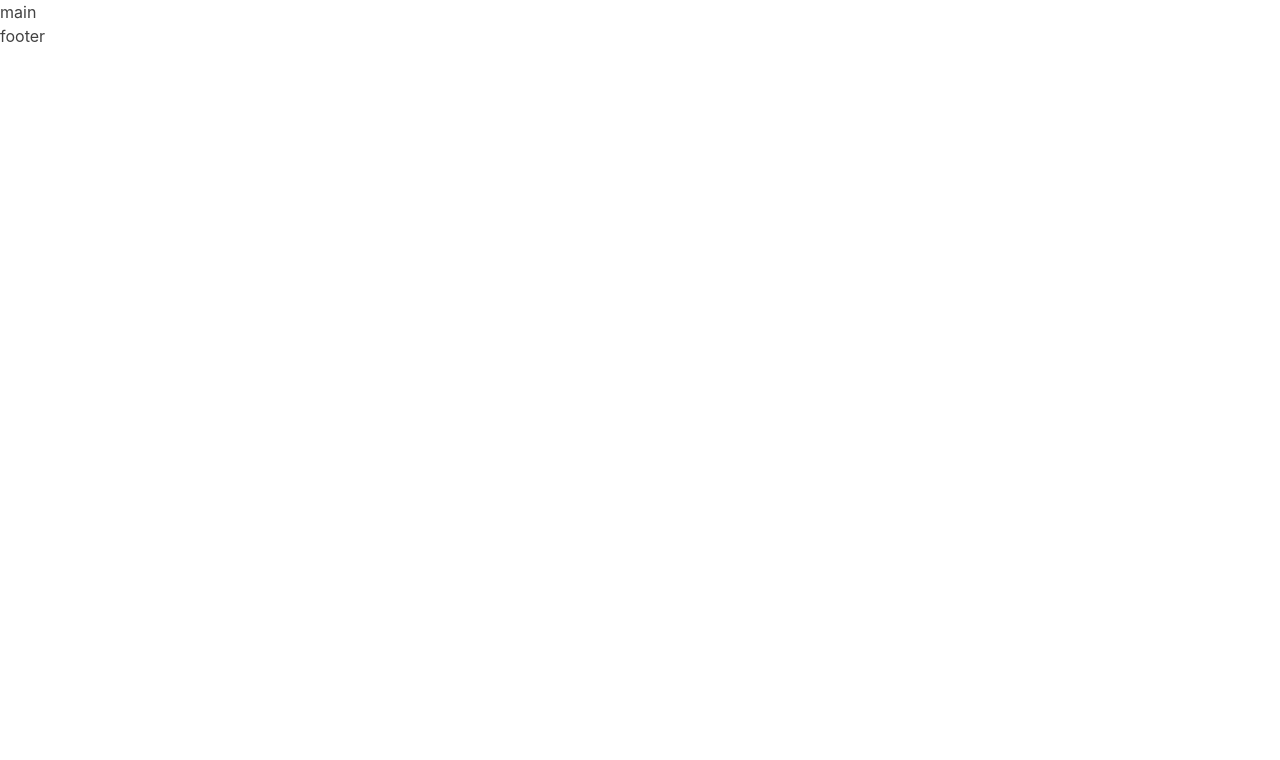
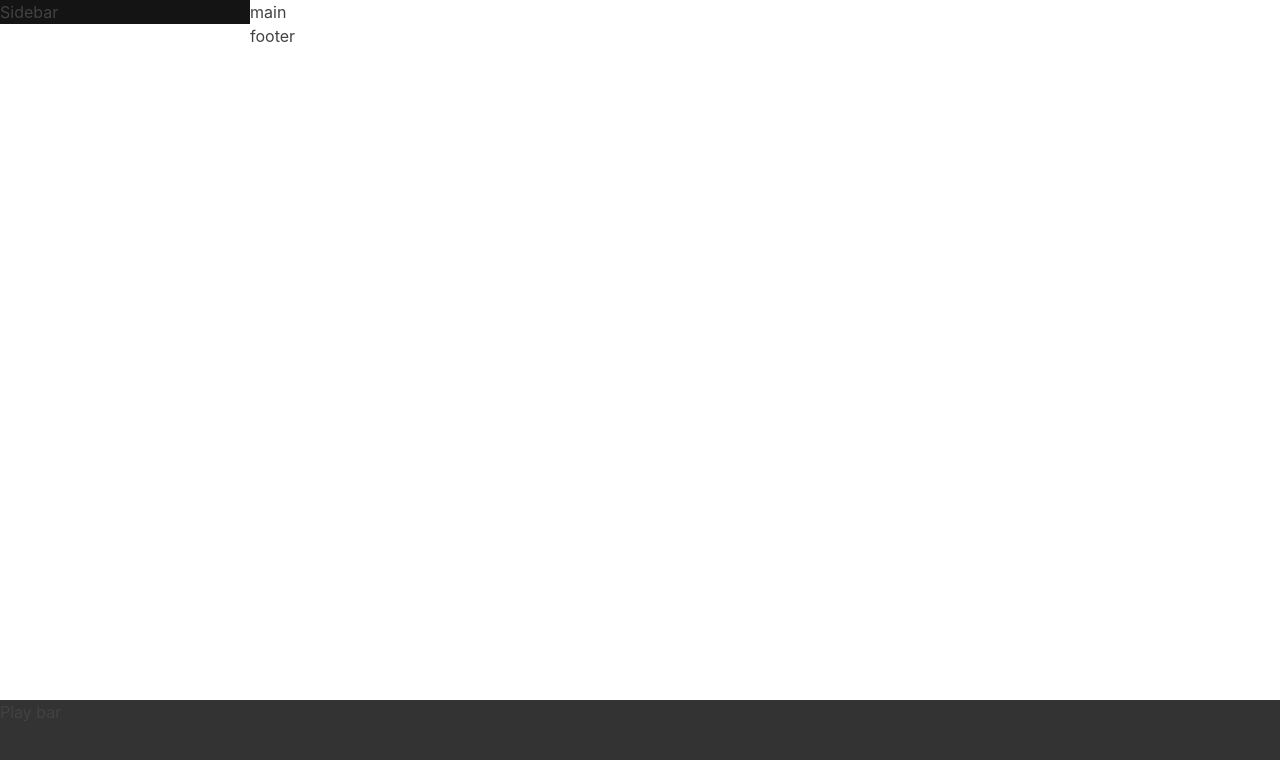
Before and after one commit to march213/trax, a Next.js app: page / in a window 1280 px wide. Shown: the top 760 px of the page. Built offline with nearby package versions, Linux system fonts and the light colour scheme.

Commit message:
setting up player layout

```diff
--- /dev/null
+++ b/components/playerLayout.tsx
@@ -0,0 +1,19 @@
+import { Box } from '@chakra-ui/layout'
+
+const PlayerLayout = ({ children }) => {
+  return (
+    <Box width="100vw" height="100vh">
+      <Box position="absolute" top={0} left={0} width="250px" bgColor="blackAlpha.900">
+        Sidebar
+      </Box>
+      <Box marginLeft="250px" marginBottom="100px">
+        {children}
+      </Box>
+      <Box position="absolute" left={0} right={0} bottom={0} height="100px" bgColor="blackAlpha.800">
+        Play bar
+      </Box>
+    </Box>
+  )
+}
+
+export { PlayerLayout }
--- a/pages/_app.tsx
+++ b/pages/_app.tsx
@@ -1,5 +1,6 @@
 import { ChakraProvider, extendTheme } from '@chakra-ui/react'
 import 'reset-css'
+import { PlayerLayout } from '../components/playerLayout'
 
 const theme = extendTheme({
   colors: {
@@ -32,7 +33,9 @@ const theme = extendTheme({
 function MyApp({ Component, pageProps }) {
   return (
     <ChakraProvider theme={theme}>
-      <Component {...pageProps} />
+      <PlayerLayout>
+        <Component {...pageProps} />
+      </PlayerLayout>
     </ChakraProvider>
   )
 }
```
